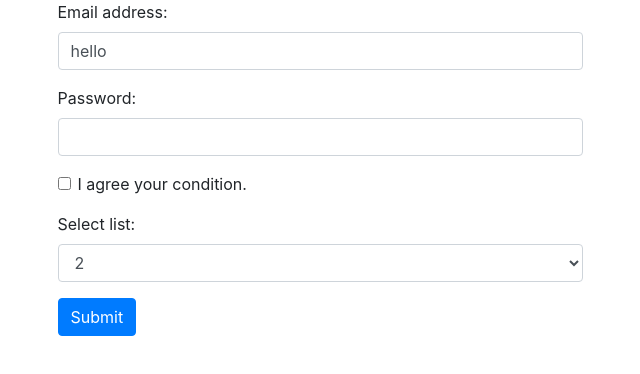
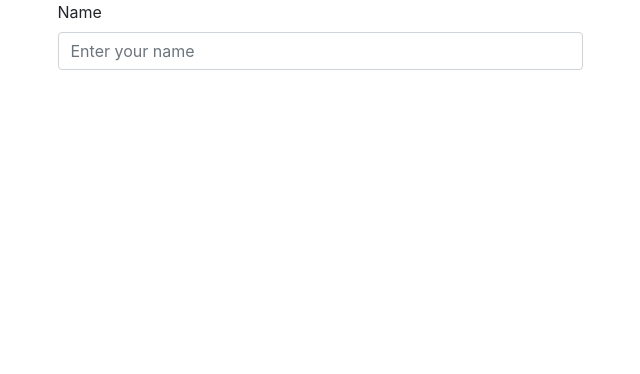
Before and after one commit to vigneshwaran-chandrasekaran/react-form-with-formik-validation, a React (Create React App) app: page / in a window 1280 px wide. Shown: the top 374 px of the page, without its empty margins (320-960 px from the left). Built offline with nearby package versions, Linux system fonts and the light colour scheme.

Commit message:
started second form example process

```diff
--- a/src/App.js
+++ b/src/App.js
@@ -1,10 +1,12 @@
 import React from 'react';
 import FormOne from './components/FormOne';
+import FormTwo from './components/FormTwo';
 
 export default function App() {
   return (
     <div>
-      <FormOne email='hello' />
+      {/* <FormOne email='hello' /> */}
+      <FormTwo />
     </div>
   )
 }
--- a/src/components/FormOne.js
+++ b/src/components/FormOne.js
@@ -66,6 +66,20 @@ const FormOne = ({
     );
 }
 
+const FormSchema = Yup.object().shape({
+    // we have added custom error messgae for email validation
+    // default email validation error message is : `email must be a valid email`
+    email: Yup.string()
+        .email('Please enter valid email')
+        .required(),
+    password: Yup.string()
+        .min(3, 'Too Short!')
+        .max(30)
+        .required(),
+    plan: Yup.string()
+        .required('Required')
+});
+
 const FormOneFormik = withFormik({
     mapPropsToValues({ email, password, newsletter, plan }) {
         // if we pass props to component means we can get it in mapPropsToValues(props)
@@ -76,13 +90,7 @@ const FormOneFormik = withFormik({
             plan: plan || '2',
         }
     },
-    validationSchema: Yup.object().shape({
-        // we have added custom error messgae for email validation
-        // default email validation error message is : `email must be a valid email`
-        email: Yup.string().email('Please enter valid email').required(),
-        password: Yup.string().min(5).required(),
-        plan: Yup.string().required()
-    }),
+    validationSchema: FormSchema,
     handleSubmit(values, { resetForm, setErrors, setSubmitting }) {
         console.log({ values });
         setTimeout(() => {
--- /dev/null
+++ b/src/components/FormTwo.js
@@ -0,0 +1,29 @@
+import React from 'react';
+import { Formik, Form, Field, ErrorMessage } from 'formik';
+
+export default function FormTwo() {
+    return (
+        <div className="container">
+            <div className='d-flex flex-row justify-content-center'>
+                <div className='col-2'></div>
+                <div className='col-6'>
+                    <Formik>
+                        <form>
+                            <div className="form-group">
+                                <label htmlFor='name'>Name</label>
+                                <input
+                                    type='text'
+                                    name='name'
+                                    className="form-control"
+                                    id='name'
+                                    placeholder='Enter your name'
+                                />
+                            </div>
+                        </form>
+                    </Formik>
+                </div>
+                <div className='col-2'></div>
+            </div>
+        </div>
+    )
+}
```
